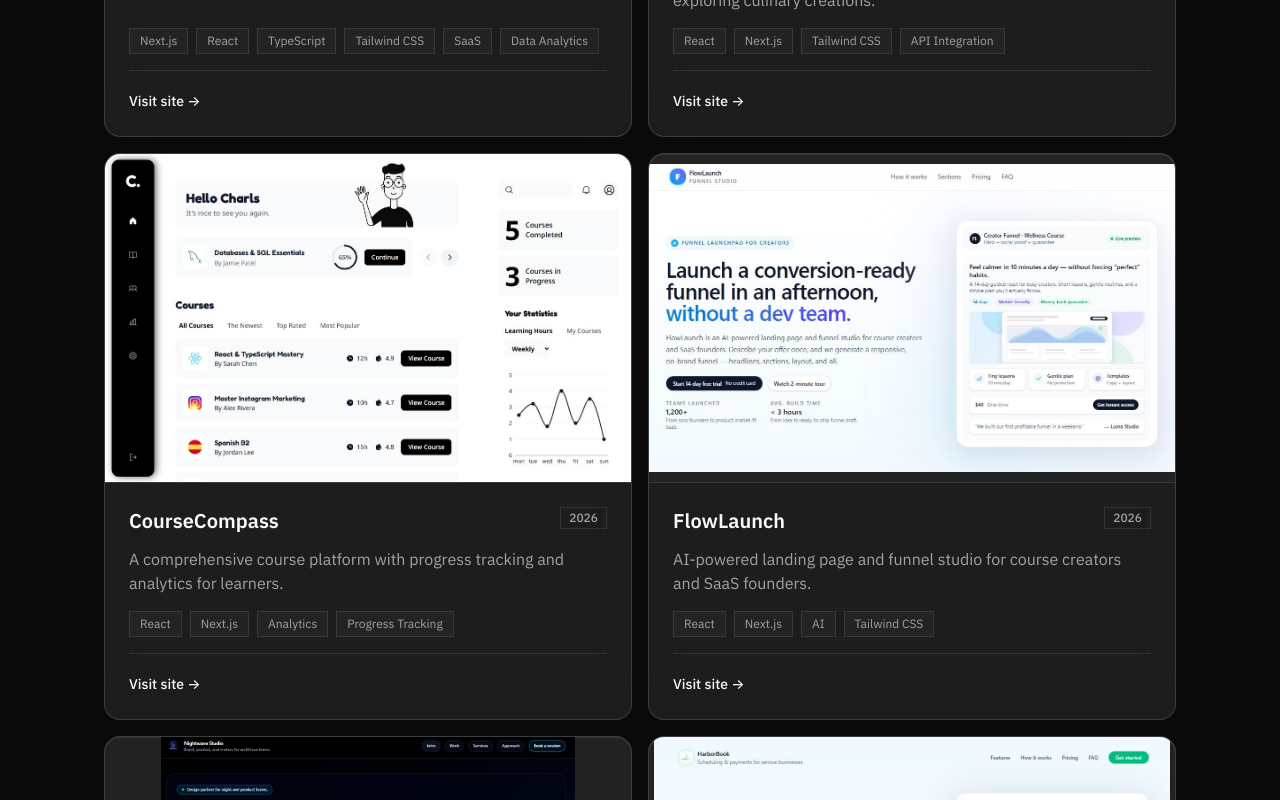
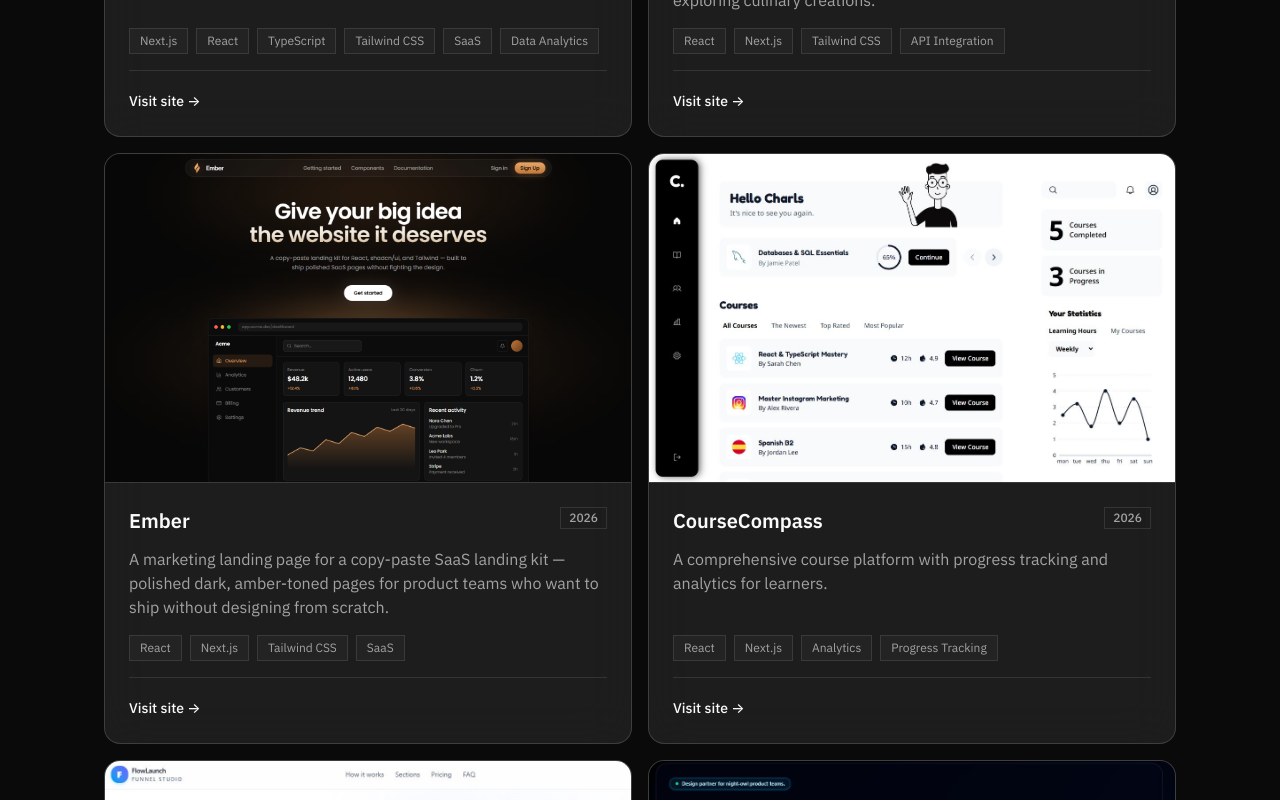
Before and after one commit to wabbit12/charlsrecto.dev, a React (Vite) app: page / in a window 1280 px wide. Shown: the part 2674-3474 px from the top of the page. Built offline with nearby package versions, Linux system fonts and the light colour scheme.

Commit message:
edited projects section

```diff
--- a/src/components/ProjectCard.jsx
+++ b/src/components/ProjectCard.jsx
@@ -2,8 +2,17 @@ import { memo } from 'react';
 import { Link } from 'react-router-dom';
 import { motion } from 'framer-motion';
 
+const CONTAIN_THUMBNAIL_SLUGS = new Set([
+  'voyage',
+  'verdura',
+  'aqro-mobile-app',
+  'dictionary-app-java',
+  'roomba-boarding-house-finder',
+]);
+
 function ProjectCard({ project }) {
   const isExternal = !!project.externalLink;
+  const containThumbnail = CONTAIN_THUMBNAIL_SLUGS.has(project.slug);
   const linkProps = isExternal
     ? {
         href: project.externalLink,
@@ -29,12 +38,20 @@ function ProjectCard({ project }) {
           isExternal ? `Visit ${project.title}` : `Learn more about ${project.title}`
         }
       >
-        <div className="relative aspect-[16/10] bg-white/[0.03] overflow-hidden flex items-center justify-center flex-shrink-0 border-b border-white/10">
+        <div
+          className={`relative aspect-[16/10] bg-white/[0.03] overflow-hidden flex-shrink-0 border-b border-white/10 ${
+            containThumbnail ? 'flex items-center justify-center' : ''
+          }`}
+        >
           {project.thumbnail ? (
             <img
               src={project.thumbnail}
               alt={project.title}
-              className="max-w-full max-h-full object-contain"
+              className={
+                containThumbnail
+                  ? 'max-w-full max-h-full object-contain'
+                  : 'absolute inset-0 w-full h-full object-cover'
+              }
             />
           ) : null}
         </div>
--- a/src/data/projects.js
+++ b/src/data/projects.js
@@ -31,6 +31,7 @@ import nightwaveThumbnail from '../assets/images/NightWave/nightwave.JPG';
 import harborbookThumbnail from '../assets/images/HarborBook/harborbook.JPG';
 import freshplateThumbnail from '../assets/images/FreshPlate/thumbnaill.JPG';
 import coursecompassThumbnail from '../assets/images/CourseCompass/thumbnail.JPG';
+import emberThumbnail from '../assets/images/Ember/ember-thumbnail.PNG';
 import voyageThumbnail from '../assets/images/Voyage/voyage-thumbnail.png';
 import plantumThumbnail from '../assets/images/Plantum/plantum-thumbnail.png';
 import plantumDemo from '../assets/videos/plantum/plantum-demo.mp4';
@@ -179,6 +180,24 @@ const projects = [
     ],
   },
   {
+    slug: 'ember',
+    title: 'Ember',
+    description:
+      'A marketing landing page for a copy-paste SaaS landing kit — polished dark, amber-toned pages for product teams who want to ship without designing from scratch.',
+    longDescription:
+      'Ember is a marketing landing page for a copy-paste SaaS landing kit. Aimed at product teams who want a polished dark, amber-toned site without designing from scratch — drop the React, shadcn/ui, and Tailwind components into a Next.js app, swap branding and copy, and ship.',
+    role: 'Product Designer & Frontend Developer',
+    tech: ['React', 'Next.js', 'Tailwind CSS', 'SaaS'],
+    year: '2026',
+    thumbnail: emberThumbnail,
+    externalLink: 'https://ember-eight-peach.vercel.app/',
+    highlights: [
+      'Copy-paste landing kit for React, shadcn/ui, and Tailwind',
+      'Dark amber-toned marketing site tuned for SaaS launches',
+      'Drop components into Next.js, swap brand and copy, then ship',
+    ],
+  },
+  {
     slug: 'coursecompass',
     title: 'CourseCompass',
     description:
@@ -196,6 +215,7 @@ const projects = [
       'User-friendly dashboard with insights',
     ],
   },
+
   {
     slug: 'flowlaunch',
     title: 'FlowLaunch',
```
Also changed, not shown: src/assets/images/Ember/ember-thumbnail.PNG (added), src/assets/images/Voyage/voyage-thumbnail.png.
